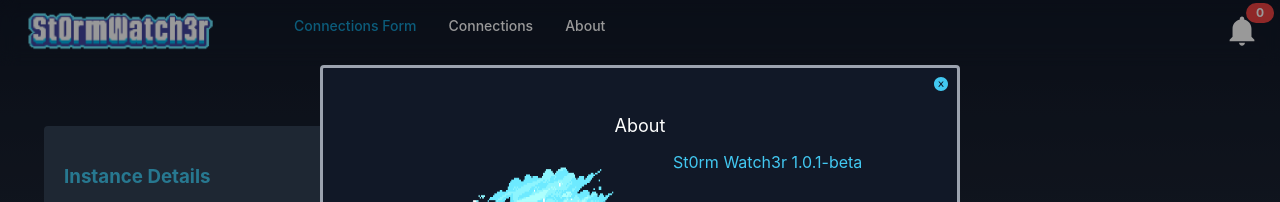
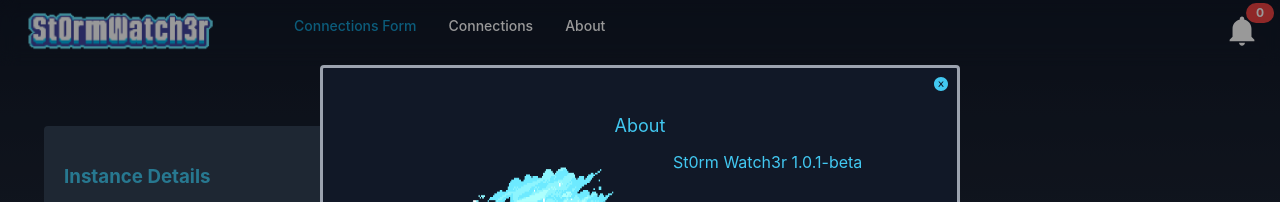
Before and after one commit to sn0wF1eld/st0rm-watch3r, a Next.js app: page / in a window 1280 px wide. Both pictures are taken after a click on the element "About". Shown: the top 202 px of the page. Built offline with nearby package versions, Linux system fonts and the light colour scheme.

Commit message:
Adjusts modal size, changes title color, transaction text

```diff
--- a/components/modal/Modal.tsx
+++ b/components/modal/Modal.tsx
@@ -55,7 +55,7 @@ function Modal({ open, onClose, title, children, noOverlayClick }: ModalProps) {
                   ref={modalRef}
               >
                   <a href='#' className='absolute text-light-blue top-2 right-2' onClick={handleCloseClick}><AiFillCloseCircle/></a>
-                  <div className='w-full text-lg text-white text-center mb-3 -mt-3'>
+                  <div className='w-full text-lg text-light-blue text-center mb-3 -mt-3'>
                     {title}
                   </div>
                   <div>
--- a/components/pipelines/Actions.tsx
+++ b/components/pipelines/Actions.tsx
@@ -163,7 +163,7 @@ export default function Actions({connection, id, status}: ActionsProps) {
             <Modal open={openModal} onClose={handleCloseModal} title={'Failed Transactions'} noOverlayClick={true}>
                 <div className={'w-400 flex flex-col'}>
                     <span className={'w-full p-2 text-end text-xs text-light-blue'}>
-                        Failed transactions: {failedTransactions?.failedTxIds?.length}
+                        Transactions: {failedTransactions?.failedTxIds?.length}
                     </span>
                     <ul className={'list-none p-0 overflow-auto h-72'}>
                       {
--- a/components/pipelines/StepsModal.tsx
+++ b/components/pipelines/StepsModal.tsx
@@ -312,7 +312,7 @@ export default function StepsModal({connection, step, isEdge, status}: StepProps
     return (
       <div className={'flex flex-col text-white gap-5'}>
         <div className={'flex flex-col gap-5 text-light-blue'}>
-          <div className="flex h-96 w-1400">
+          <div className="flex h-96 w-1000">
             <div className='w-full h-full'>
               <Line
                 options={{
@@ -399,7 +399,7 @@ export default function StepsModal({connection, step, isEdge, status}: StepProps
       <div className='w-full h-96'>
         <Line options={{
           ...options,
-          plugins: {...options.plugins, title: {display: true, text: 'Take Statistics'}}
+          plugins: {...options.plugins, title: {display: true, text: 'Statistics'}}
         }}
               updateMode={'resize'}
               data={{
```
